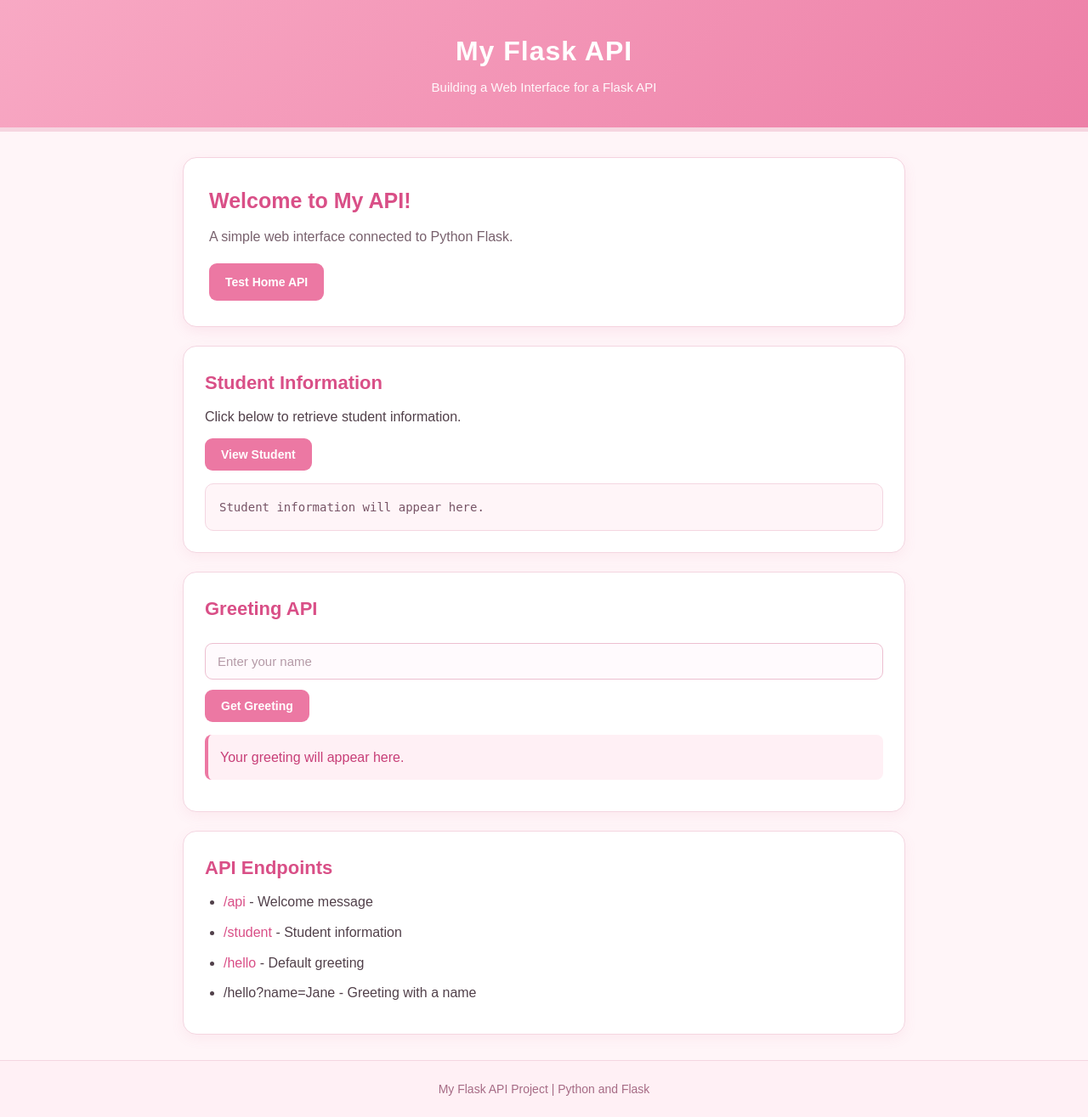
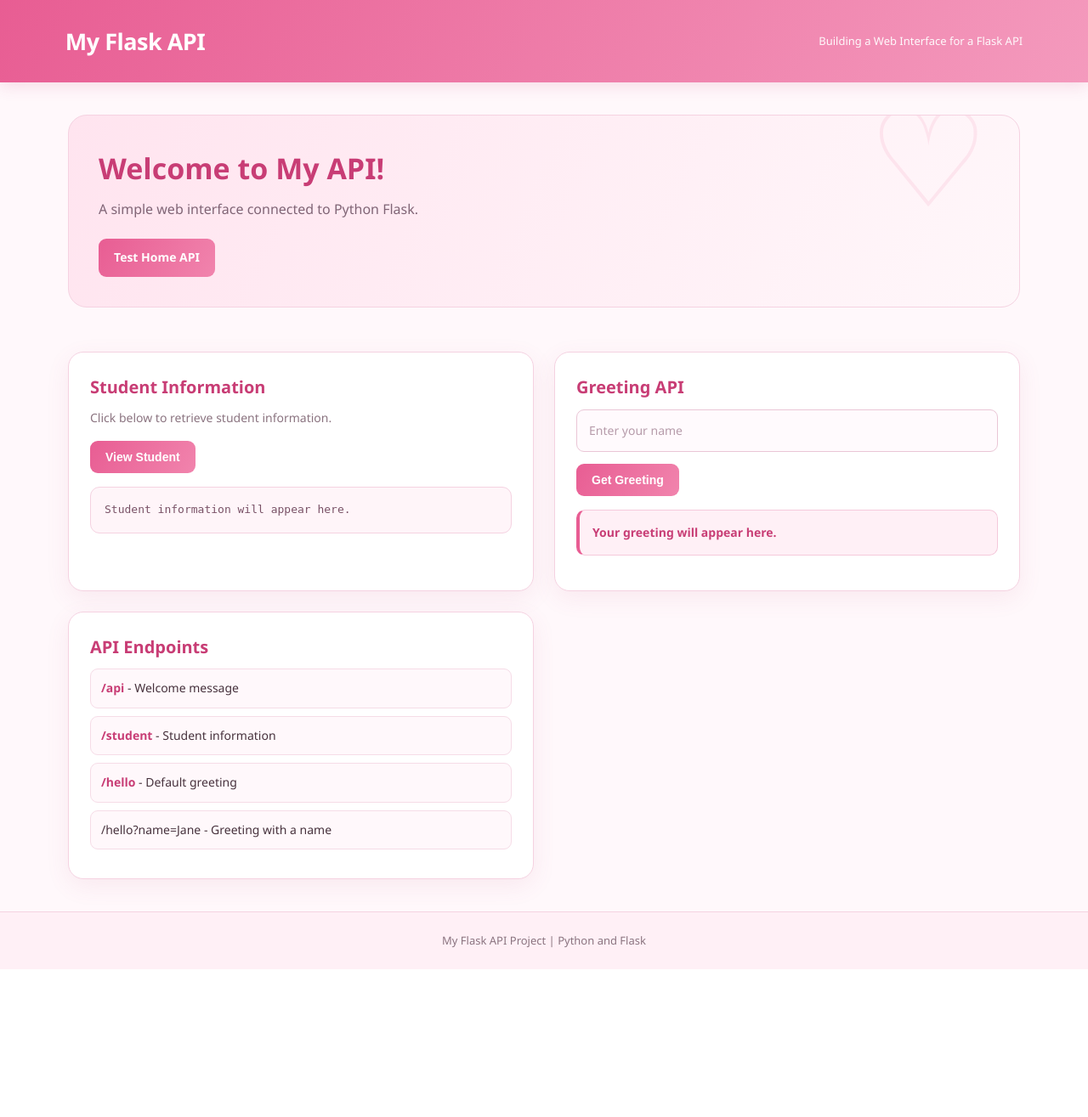
Before and after one commit to ladoingkc-tech/Ladoing_ACT6, a Flask app: page / in a window 1280 px wide. Shown: the whole page at 85% size. After the commit the page ends 1141 px from the top, so only its background shows below. Run offline with Flask 3, Linux system fonts and the light colour scheme.

Commit message:
Redesign pink white dashboard cards

```diff
--- a/static/style.css
+++ b/static/style.css
@@ -1,219 +1,283 @@
-/* General Styles */
+/* ===== GLOBAL DESIGN ===== */
 * {
     box-sizing: border-box;
     margin: 0;
     padding: 0;
 }
 
+:root {
+    --pink: #e85d93;
+    --pink-dark: #c83d75;
+    --pink-light: #fff0f6;
+    --pink-border: #f5d2e1;
+    --white: #ffffff;
+    --text: #47323d;
+    --muted: #8b7480;
+    --shadow: 0 8px 28px rgba(194, 75, 124, 0.09);
+}
+
 body {
-    font-family: Arial, sans-serif;
-    background: #fff5f8;
-    color: #51404a;
+    font-family: "Segoe UI", Arial, sans-serif;
+    background: #fff8fb;
+    color: var(--text);
     line-height: 1.6;
 }
 
-/* Header */
+/* ===== TOP HEADER ===== */
 header {
-    background: linear-gradient(135deg, #f8a9c4, #ed7fa7);
+    background: linear-gradient(120deg, #e85d93, #f49abd);
     color: white;
-    text-align: center;
-    padding: 35px 15px;
-    border-bottom: 5px solid #f6d5e0;
+    padding: 27px 6%;
+    display: flex;
+    justify-content: space-between;
+    align-items: center;
+    gap: 20px;
+    box-shadow: 0 4px 18px rgba(200, 61, 117, 0.16);
 }
 
 header h1 {
-    font-size: 32px;
-    margin-bottom: 5px;
-    letter-spacing: 1px;
+    font-size: 27px;
+    font-weight: 750;
+    letter-spacing: -0.5px;
 }
 
 header p {
-    color: #fff8fb;
-    font-size: 15px;
+    font-size: 13px;
+    opacity: 0.95;
 }
 
-/* Main Container */
+/* ===== MAIN LAYOUT ===== */
 main {
-    width: 90%;
-    max-width: 850px;
-    margin: 30px auto;
+    width: min(1120px, 92%);
+    margin: 38px auto;
 }
 
-/* Welcome Section */
+/* ===== WELCOME BANNER ===== */
 .welcome {
-    background: white;
-    padding: 30px;
-    border-radius: 16px;
-    margin-bottom: 22px;
-    border: 1px solid #f5d3df;
-    box-shadow: 0 5px 15px rgba(220, 100, 145, 0.10);
+    position: relative;
+    overflow: hidden;
+    background: linear-gradient(115deg, #ffe4ef, #fff7fa);
+    border: 1px solid var(--pink-border);
+    border-radius: 22px;
+    padding: 35px;
+    margin-bottom: 28px;
+}
+
+.welcome::after {
+    content: "♡";
+    position: absolute;
+    right: 35px;
+    top: -35px;
+    font-size: 160px;
+    color: rgba(232, 93, 147, 0.10);
+    line-height: 1;
+    pointer-events: none;
 }
 
 .welcome h2 {
-    color: #d94f87;
-    margin-bottom: 10px;
-    font-size: 25px;
+    color: var(--pink-dark);
+    font-size: clamp(24px, 4vw, 34px);
+    margin-bottom: 8px;
 }
 
 .welcome p {
-    margin-bottom: 18px;
-    color: #78616d;
+    color: #806576;
+    margin-bottom: 22px;
+    max-width: 600px;
 }
 
-/* Cards */
+/* ===== CARD GRID ===== */
+main {
+    display: grid;
+    grid-template-columns: repeat(2, minmax(0, 1fr));
+    gap: 24px;
+}
+
+/* Welcome banner spans both columns */
+.welcome {
+    grid-column: 1 / -1;
+}
+
+/* ===== INDIVIDUAL CARDS ===== */
 .card {
-    background: white;
+    background: var(--white);
+    border: 1px solid var(--pink-border);
+    border-radius: 18px;
     padding: 25px;
-    border-radius: 16px;
-    margin-bottom: 22px;
-    border: 1px solid #f4d6e1;
-    box-shadow: 0 5px 15px rgba(220, 100, 145, 0.08);
+    box-shadow: var(--shadow);
+    min-width: 0;
     transition: transform 0.2s ease, box-shadow 0.2s ease;
 }
 
 .card:hover {
-    transform: translateY(-3px);
-    box-shadow: 0 8px 20px rgba(220, 100, 145, 0.13);
+    transform: translateY(-4px);
+    box-shadow: 0 14px 32px rgba(194, 75, 124, 0.14);
 }
 
 .card h2 {
-    color: #d94f87;
-    margin-bottom: 10px;
-    font-size: 22px;
+    color: var(--pink-dark);
+    font-size: 20px;
+    margin-bottom: 9px;
 }
 
 .card p {
-    margin-bottom: 12px;
+    color: var(--muted);
+    font-size: 14px;
+    margin-bottom: 16px;
 }
 
-/* Buttons */
+/* ===== BUTTONS ===== */
 button,
 .button {
-    display: inline-block;
-    background: #ec78a3;
+    display: inline-flex;
+    justify-content: center;
+    align-items: center;
+    background: linear-gradient(120deg, var(--pink), #f184ad);
     color: white;
     border: none;
-    padding: 11px 19px;
     border-radius: 9px;
+    padding: 11px 18px;
+    font-size: 14px;
+    font-weight: 650;
     text-decoration: none;
     cursor: pointer;
-    font-size: 14px;
-    font-weight: bold;
-    transition: background 0.2s ease, transform 0.2s ease;
+    transition: background 0.2s, transform 0.2s;
 }
 
 button:hover,
 .button:hover {
-    background: #d94f87;
+    background: var(--pink-dark);
+    color: white;
+    text-decoration: none;
     transform: translateY(-1px);
 }
 
-/* Input Field */
+/* ===== INPUT FIELD ===== */
 input {
+    display: block;
     width: 100%;
-    padding: 12px 14px;
-    border: 1px solid #edbfd0;
+    padding: 13px 14px;
+    margin: 10px 0 14px;
+    background: #fffafd;
+    border: 1px solid #eac6d6;
     border-radius: 9px;
-    margin: 12px 0;
-    font-size: 15px;
-    background: #fffafd;
-    color: #51404a;
+    color: var(--text);
+    font: inherit;
+    font-size: 14px;
     outline: none;
+    transition: border-color 0.2s, box-shadow 0.2s;
 }
 
 input:focus {
-    border-color: #ec78a3;
-    box-shadow: 0 0 0 3px rgba(236, 120, 163, 0.15);
+    border-color: var(--pink);
+    box-shadow: 0 0 0 3px rgba(232, 93, 147, 0.13);
 }
 
 input::placeholder {
-    color: #b59aa7;
+    color: #b69baa;
 }
 
-/* Student Information */
+/* ===== API OUTPUT ===== */
 pre {
-    background: #fff5f8;
-    border: 1px solid #f4d6e1;
-    border-radius: 10px;
+    margin-top: 16px;
     padding: 16px;
-    margin-top: 15px;
+    border: 1px solid var(--pink-border);
+    border-radius: 11px;
+    background: #fff5f9;
+    color: #795166;
+    font-size: 13px;
     white-space: pre-wrap;
     overflow-wrap: anywhere;
-    color: #775466;
-    font-size: 14px;
+    overflow-x: auto;
 }
 
-/* Greeting Result */
+/* ===== GREETING RESULT ===== */
 #greetingResult {
-    background: #fff0f5;
-    color: #c83f78;
-    padding: 14px;
-    border-left: 4px solid #ec78a3;
-    border-radius: 8px;
-    margin-top: 15px;
+    margin-top: 16px;
+    padding: 15px;
+    border-radius: 10px;
+    border: 1px solid #f5c9db;
+    border-left: 4px solid var(--pink);
+    background: var(--pink-light);
+    color: var(--pink-dark);
+    font-weight: 600;
     overflow-wrap: anywhere;
 }
 
-/* API Endpoint List */
+/* ===== ENDPOINT LIST ===== */
 ul {
-    padding-left: 22px;
+    list-style: none;
+    padding: 0;
 }
 
 li {
-    margin: 10px 0;
+    padding: 11px 12px;
+    margin: 9px 0;
+    border: 1px solid #f6dce7;
+    background: #fff8fb;
+    border-radius: 9px;
+    font-size: 14px;
+    overflow-wrap: anywhere;
 }
 
 a {
-    color: #d94f87;
+    color: var(--pink-dark);
+    font-weight: 600;
     text-decoration: none;
 }
 
 a:hover {
-    color: #ad285f;
     text-decoration: underline;
 }
 
-/* Footer */
+/* ===== FOOTER ===== */
 footer {
-    background: #fff0f5;
-    border-top: 1px solid #f4d6e1;
+    grid-column: 1 / -1;
     text-align: center;
-    padding: 22px;
-    color: #a66b85;
-    font-size: 14px;
-    margin-top: 30px;
+    color: var(--muted);
+    background: #fff0f6;
+    border-top: 1px solid var(--pink-border);
+    padding: 23px 15px;
+    margin-top: 5px;
+    font-size: 13px;
 }
 
-/* Mobile Responsive */
-@media (max-width: 600px) {
+/* ===== TABLET AND MOBILE ===== */
+@media (max-width: 700px) {
     header {
-        padding: 27px 15px;
+        padding: 22px 5%;
+        align-items: flex-start;
+        flex-direction: column;
+        gap: 4px;
     }
 
     header h1 {
-        font-size: 26px;
+        font-size: 24px;
     }
 
     main {
-        width: 94%;
-        margin: 20px auto;
+        width: 92%;
+        margin: 22px auto;
+        grid-template-columns: 1fr;
+        gap: 18px;
     }
 
-    .welcome,
-    .card {
-        padding: 19px;
+    .welcome {
+        padding: 25px;
+        margin-bottom: 0;
     }
 
-    .welcome h2 {
-        font-size: 22px;
+    .welcome::after {
+        right: 10px;
+        top: 0;
+        font-size: 100px;
     }
 
-    .card h2 {
-        font-size: 20px;
+    .card {
+        padding: 21px;
     }
 
-    button,
-    .button {
-        max-width: 100%;
+    footer {
+        margin-top: 0;
     }
 }
```
